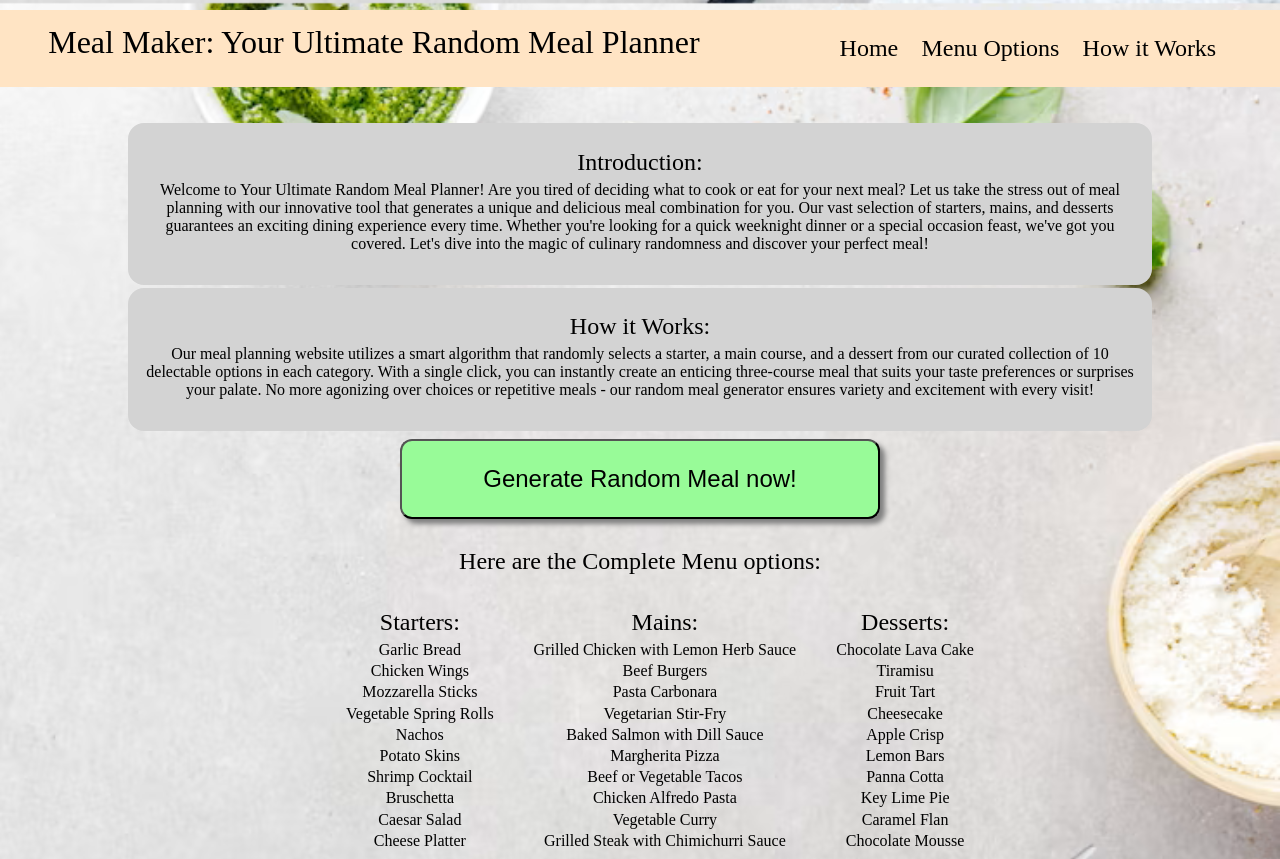
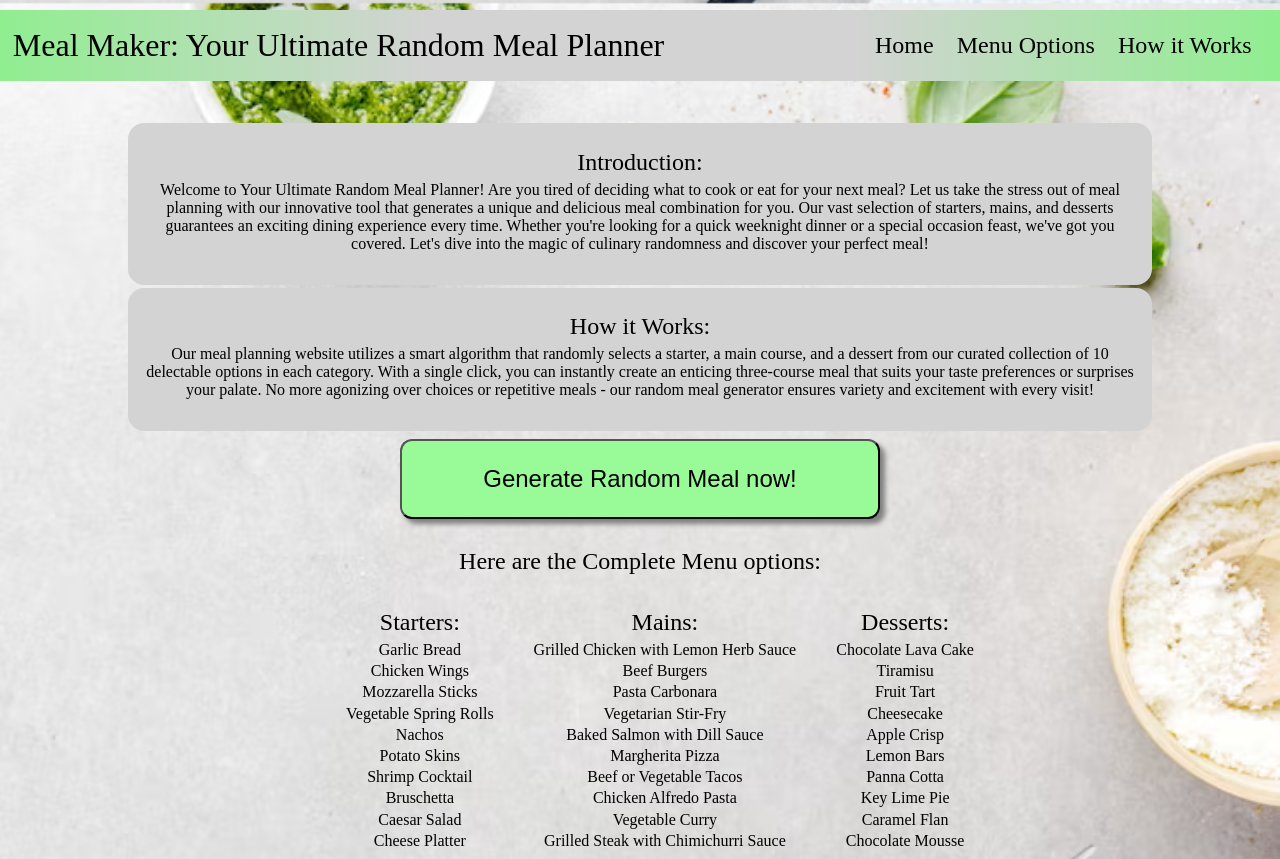
Before and after one commit to sravanirc/MealMaker, a plain HTML site: page index.html in a window 1280 px wide. Shown: the top 859 px of the page. Drawn offline with Linux system fonts and the light colour scheme.

Commit message:
changed header background

```diff
--- a/index.css
+++ b/index.css
@@ -71,7 +71,7 @@ header{
     margin-left: 0;
     display: flex;
     justify-content: space-between;
-    background-color: bisque;
+    background-image: linear-gradient(to left,lightgreen,lightgray, lightgrey, lightgreen);
     position: fixed;
     z-index: 1;
 }
@@ -114,7 +114,9 @@ p{
     align-items: center;
 }
 
-
+header h1, nav{
+    margin: auto 1%;
+}
 
 #completeMenu div{
     display: inline-block;
```
